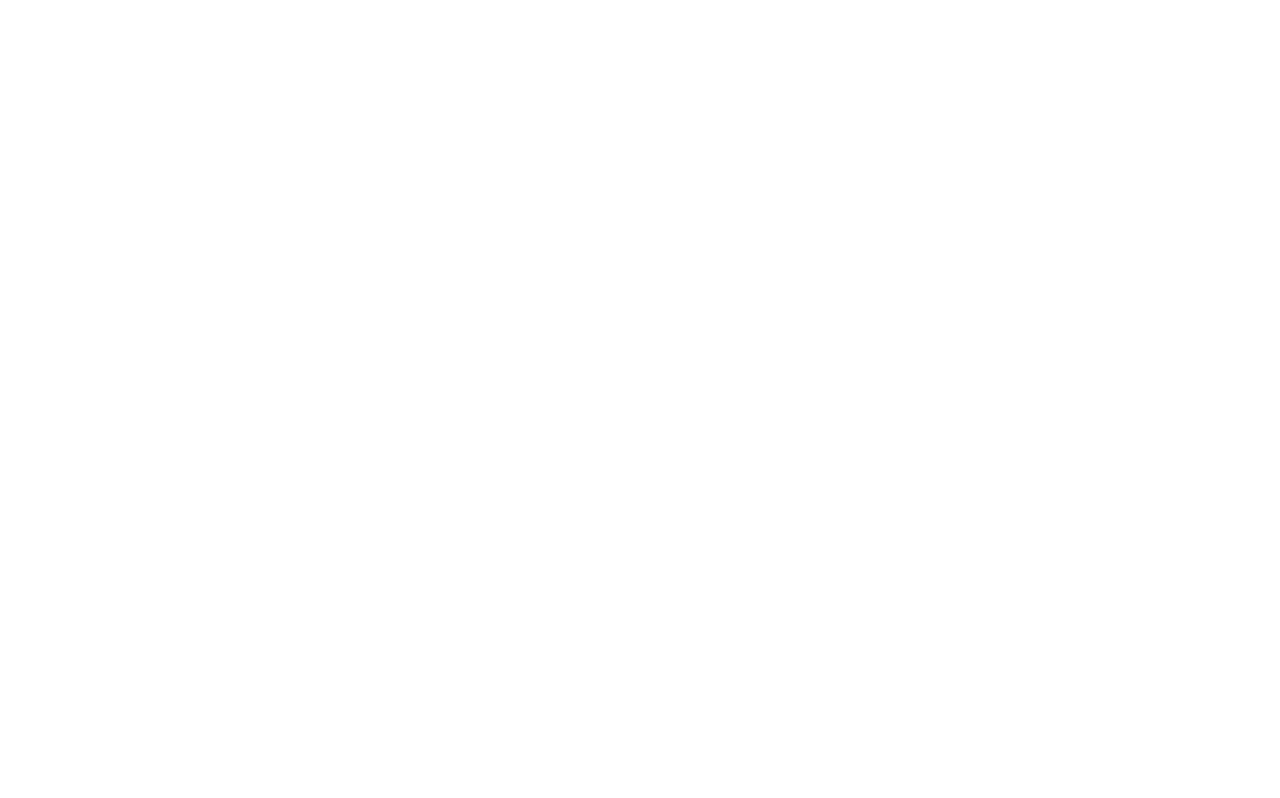
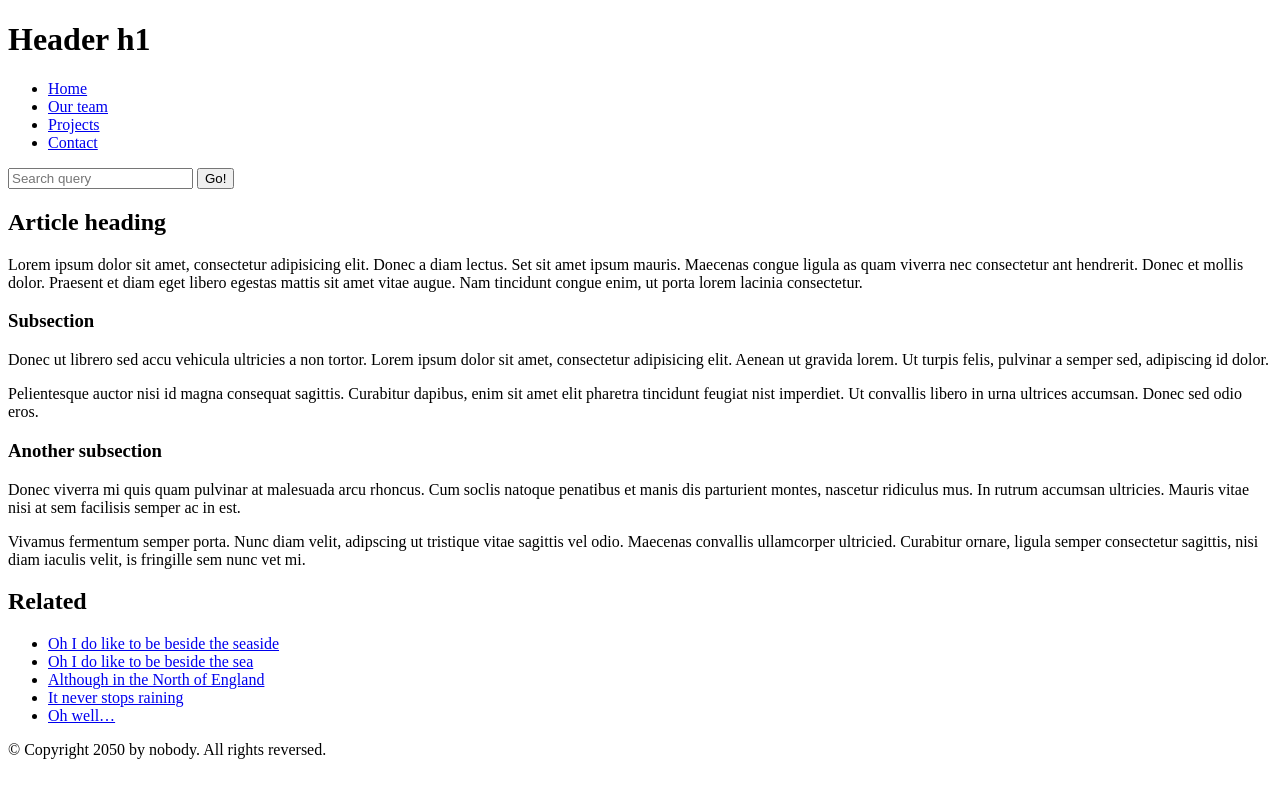
Before and after one commit to waynebb7/Wayne-Barrass-Brown, a plain HTML site: page code_test/code_test_001_baseline.html in a window 1280 px wide. Drawn offline with Linux system fonts and the light colour scheme; a web font is replaced by a local one.

Commit message:
updated baseline

```diff
--- a/code_test/code_test_001_baseline.html
+++ b/code_test/code_test_001_baseline.html
@@ -1,16 +1,113 @@
-<!-- -----------------------------------BASELINE -->
+<!-- -----------------------------------BASELINE
+https://developer.mozilla.org/en-US/docs/Learn/HTML/Introduction_to_HTML/Document_and_website_structure -->
+
+
 <!DOCTYPE html>
 
 <html lang="en" dir="ltr">
 
 <head>
+    <meta charset="utf-8">
+    <title>Baseline Wbpage</title>
+    <meta name="viewport" content="width=device-width, initial-scale=1">
+    <meta name="description" content="A description of this site that will show up in the search engine results.">
+    <meta name="application-name" content="Filament Group">
+    <meta name="msapplication-TileImage" content="/images/icons/mstile-144x144.png">
+    <meta name="theme-color" content="#247200">
+    <link rel="manifest" href="/webappmanifest.json">
+    <link href="main.css" rel="stylesheet">
+    <link rel="icon" href="favicon.ico">
+    <link rel="preload" href="myFont.woff2" as="font" type="font/woff2" crossorigin="anonymous">
+    <script src="my-javascript-file.js"></script>
+
     <style>
-
     </style>
 </head>
 
 <body>
+    <header>
+        <h1>Header h1</h1>
+    </header>
 
+    <nav>
+        <ul>
+            <li><a href="#">Home</a></li>
+            <li><a href="#">Our team</a></li>
+            <li><a href="#">Projects</a></li>
+            <li><a href="#">Contact</a></li>
+        </ul>
+        <!-- A Search form is another common non-linear way to navigate through a website. -->
+
+        <form>
+            <input type="search" name="q" placeholder="Search query" />
+            <input type="submit" value="Go!" />
+        </form>
+    </nav>
+
+    <!-- Here is our page's main content -->
+    <main>
+        <!-- It contains an article -->
+        <article>
+            <h2>Article heading</h2>
+
+            <p>
+                Lorem ipsum dolor sit amet, consectetur adipisicing elit. Donec a diam
+                lectus. Set sit amet ipsum mauris. Maecenas congue ligula as quam
+                viverra nec consectetur ant hendrerit. Donec et mollis dolor. Praesent
+                et diam eget libero egestas mattis sit amet vitae augue. Nam tincidunt
+                congue enim, ut porta lorem lacinia consectetur.
+            </p>
+
+            <h3>Subsection</h3>
+
+            <p>
+                Donec ut librero sed accu vehicula ultricies a non tortor. Lorem ipsum
+                dolor sit amet, consectetur adipisicing elit. Aenean ut gravida lorem.
+                Ut turpis felis, pulvinar a semper sed, adipiscing id dolor.
+            </p>
+
+            <p>
+                Pelientesque auctor nisi id magna consequat sagittis. Curabitur
+                dapibus, enim sit amet elit pharetra tincidunt feugiat nist imperdiet.
+                Ut convallis libero in urna ultrices accumsan. Donec sed odio eros.
+            </p>
+
+            <h3>Another subsection</h3>
+
+            <p>
+                Donec viverra mi quis quam pulvinar at malesuada arcu rhoncus. Cum
+                soclis natoque penatibus et manis dis parturient montes, nascetur
+                ridiculus mus. In rutrum accumsan ultricies. Mauris vitae nisi at sem
+                facilisis semper ac in est.
+            </p>
+
+            <p>
+                Vivamus fermentum semper porta. Nunc diam velit, adipscing ut
+                tristique vitae sagittis vel odio. Maecenas convallis ullamcorper
+                ultricied. Curabitur ornare, ligula semper consectetur sagittis, nisi
+                diam iaculis velit, is fringille sem nunc vet mi.
+            </p>
+        </article>
+
+        <!-- the aside content can also be nested within the main content -->
+        <aside>
+            <h2>Related</h2>
+
+            <ul>
+                <li><a href="#">Oh I do like to be beside the seaside</a></li>
+                <li><a href="#">Oh I do like to be beside the sea</a></li>
+                <li><a href="#">Although in the North of England</a></li>
+                <li><a href="#">It never stops raining</a></li>
+                <li><a href="#">Oh well…</a></li>
+            </ul>
+        </aside>
+    </main>
+
+    <!-- And here is our main footer that is used across all the pages of our website -->
+
+    <footer>
+        <p>&copy; Copyright 2050 by nobody. All rights reversed.</p>
+    </footer>
 </body>
 
 </html>
```
Also changed, not shown: code_test/code_test_030_<div><span>.html (added, +41 -0 lines).
